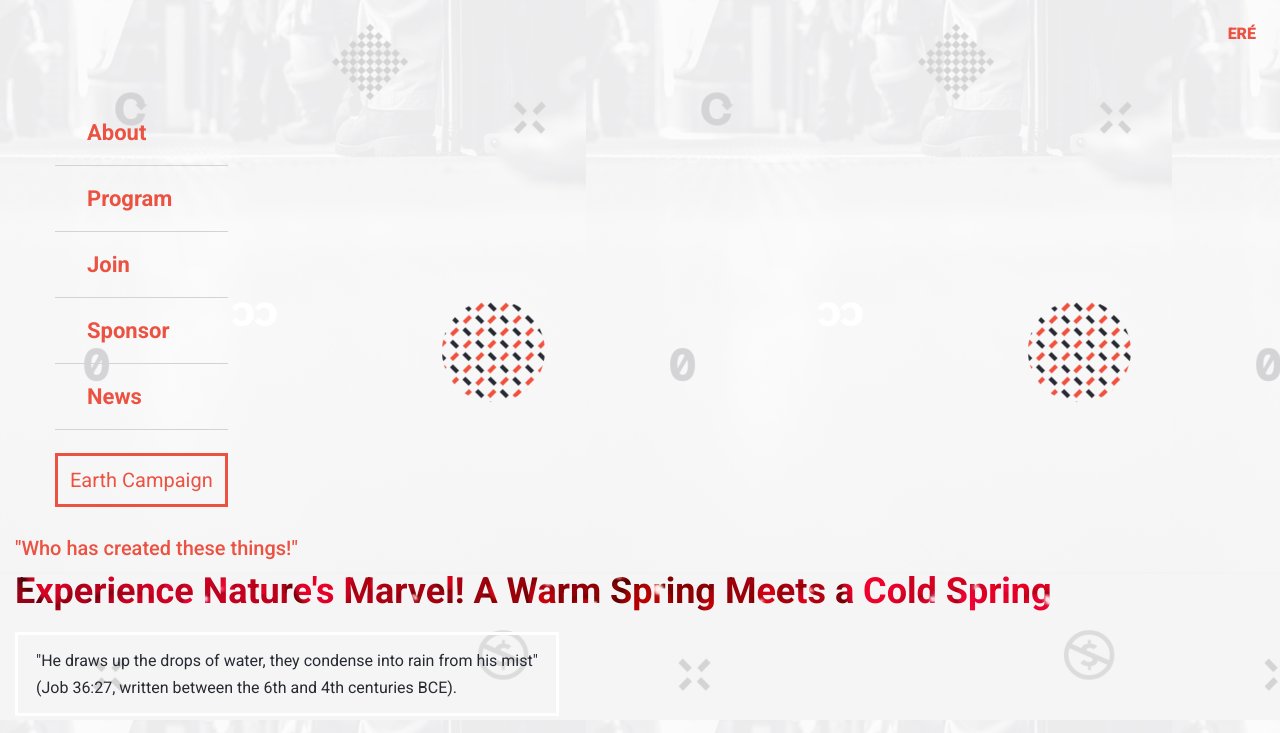
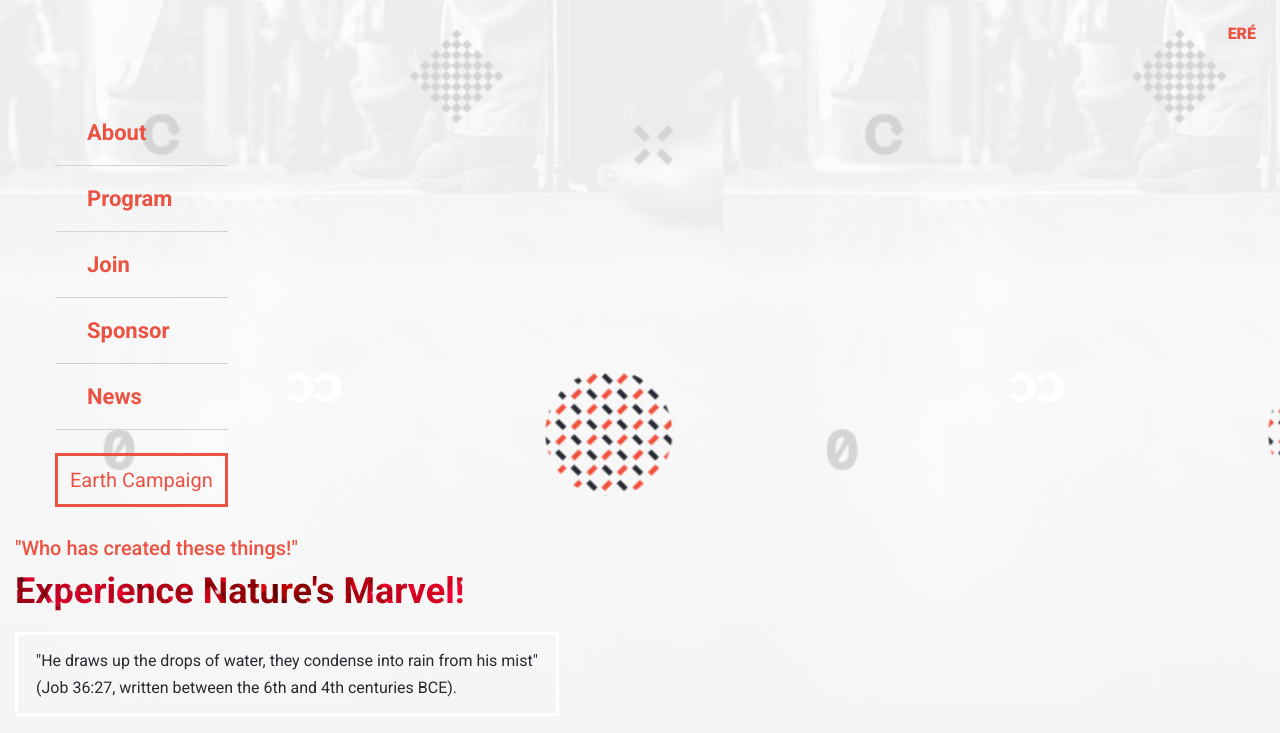
Before and after one commit to sagieramos/Capstone, a website: page index.html in a window 1280 px wide. Shown: the top 733 px of the page. Drawn offline with nearby package versions, Linux system fonts and the light colour scheme; a web font is replaced by a local one.

Commit message:
clean up

```diff
--- a/css/mobile.css
+++ b/css/mobile.css
@@ -17,6 +17,7 @@
 }
 .main-header {
   background-image: url(../assets/mobile-bg.png);
+  background-size: contain;
   width: 100%;
   padding: 100px var(--floor-width-padding);
   display: flex;
--- a/index.html
+++ b/index.html
@@ -40,7 +40,7 @@
             <section class="header-intro">
                 <h1 class="greetings">"Who has created these things!"</h1>
                 <div class="intro">
-                    <h2>Experience Nature's Marvel! A Warm Spring Meets a Cold Spring</h2>
+                    <h2>Experience Nature's Marvel!</h2>
                 </div>
             </section>
             <p class="para c-black">
```
